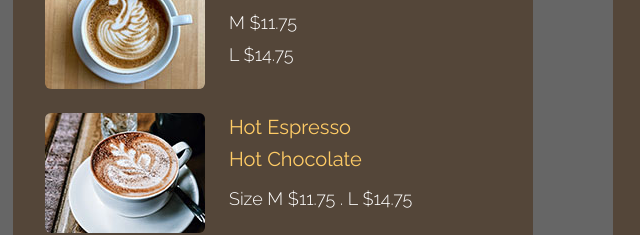
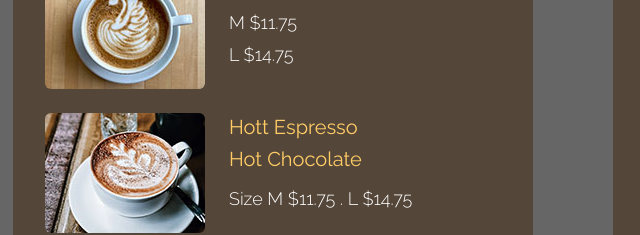
Before and after one commit to Pooja99599/Jenkins1, a plain HTML site: page index.html in a window 1280 px wide. Shown: the part 1787-2022 px from the top of the page, 67-707 px from the left. Drawn offline with nearby package versions, Linux system fonts and the light colour scheme.

Commit message:
Code Commited

```diff
--- a/index.html
+++ b/index.html
@@ -93,7 +93,7 @@ https://www.tooplate.com/view/2126-antique-cafe
                     <div class="flex items-start mb-6 tm-menu-item">
                         <img src="img/menu-item-4.jpg" alt="Image" class="rounded-md">
                         <div class="ml-3 sm:ml-6">
-                            <h3 class="text-lg sm:text-xl tm-text-yellow mb-1">Hot Espresso</h3>
+                            <h3 class="text-lg sm:text-xl tm-text-yellow mb-1">Hott Espresso</h3>
                             <h3 class="text-lg sm:text-xl mb-2 sm:mb-3 tm-text-yellow">Hot Chocolate</h3>
                             <div class="text-white text-md sm:text-lg font-light">Size M $11.75 . L $14.75</div>
                         </div>
```
